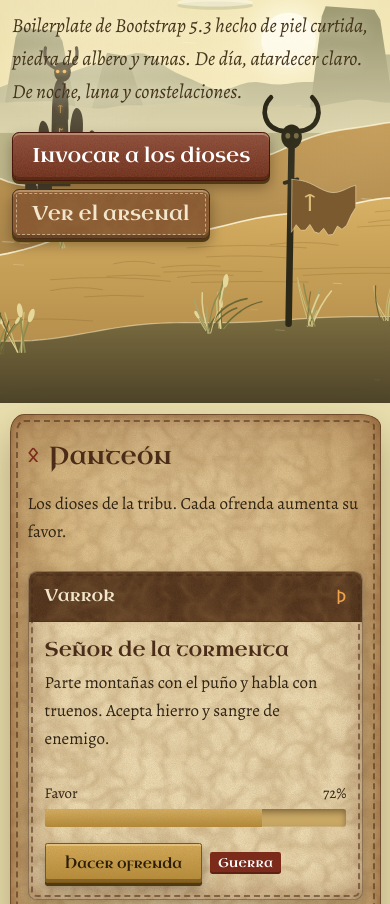
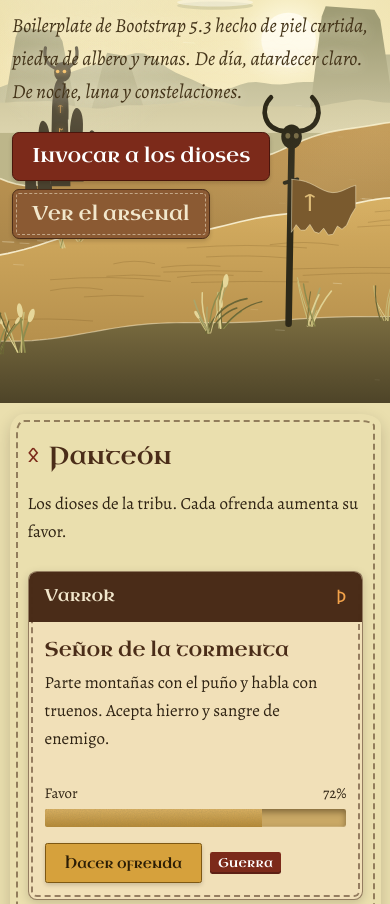
Before and after one commit to Vgarcan/barbarian-theme, a plain HTML site: page index.html in a window 390 px wide. Shown: the part 441-1345 px from the top of the page. Drawn offline with nearby package versions, Linux system fonts and the light colour scheme.

Commit message:
perf: simplify mobile paint effects

```diff
--- a/assets/css/modules/layout.css
+++ b/assets/css/modules/layout.css
@@ -13,6 +13,74 @@ html { scroll-padding-top: env(safe-area-inset-top, 0px); }
 /* ================= FONDO VIVO ================= */
 #escena { position: fixed; inset: 0; width: 100%; height: 100%; z-index: -1; display: block; }
 
+@media (max-width: 767.98px) {
+  /*
+   * Modo de rendimiento móvil.
+   * Las texturas SVG usan feTurbulence y son visualmente ricas, pero caras al
+   * hacer scroll en GPU móviles. En pantallas pequeñas conservamos la paleta,
+   * bordes y jerarquía visual usando fondos simples.
+   */
+  .panel-piel,
+  .card,
+  .card-header,
+  .card-footer,
+  .navbar,
+  .pelaje,
+  .modal-header,
+  .offcanvas-header,
+  .toast-header,
+  .dropdown-menu,
+  .form-control,
+  .form-select,
+  .accordion-button,
+  .btn:not(.btn-link),
+  .table > thead th {
+    background-image: none !important;
+  }
+
+  .panel-piel {
+    background: linear-gradient(180deg, var(--sup-panel), var(--sup-card));
+    box-shadow: 0 6px 16px rgba(20,10,4,.18);
+  }
+
+  .card {
+    box-shadow: 0 3px 10px rgba(20,10,4,.16);
+  }
+
+  .btn:not(.btn-link),
+  .btn-group > .btn {
+    box-shadow: 0 2px 4px rgba(20,10,4,.18);
+  }
+
+  .btn:hover {
+    filter: none;
+  }
+
+  .form-control,
+  .form-select {
+    box-shadow: inset 0 1px 2px rgba(40,25,5,.18);
+  }
+
+  .hero h1,
+  .hero .lead,
+  [data-bs-theme="dark"] .hero .runas-hero {
+    text-shadow: none;
+  }
+
+  .card-header[data-runa]::after,
+  .card:hover .card-header[data-runa]::after {
+    text-shadow: none;
+  }
+
+  .btn,
+  .form-control,
+  .form-select,
+  .accordion-button,
+  .nav-link {
+    touch-action: manipulation;
+  }
+}
+
 @media (max-width: 575.98px) {
   .panel-piel { padding: 1.75rem 1.1rem; outline-offset: -8px; border-radius: 14px 20px 12px 22px / 18px 12px 20px 14px; }
   .card { outline-offset: -5px; }
```
